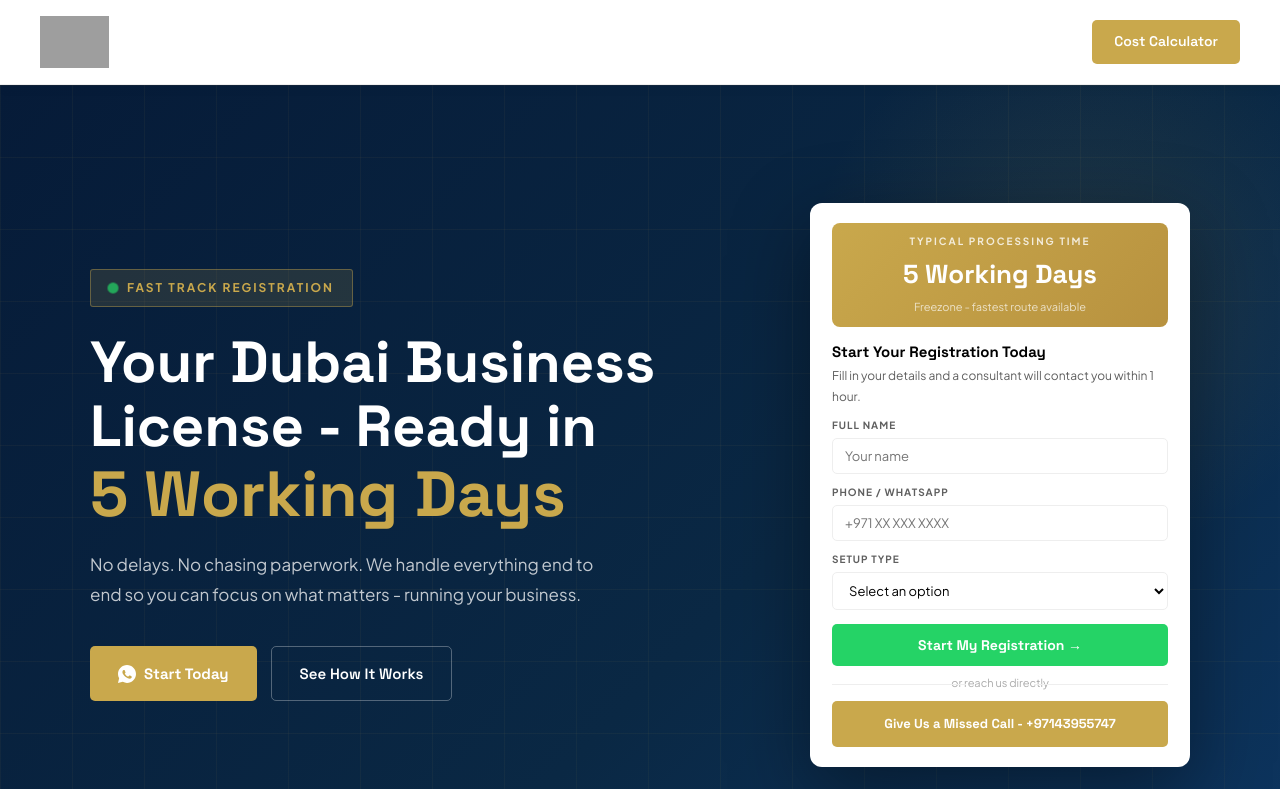
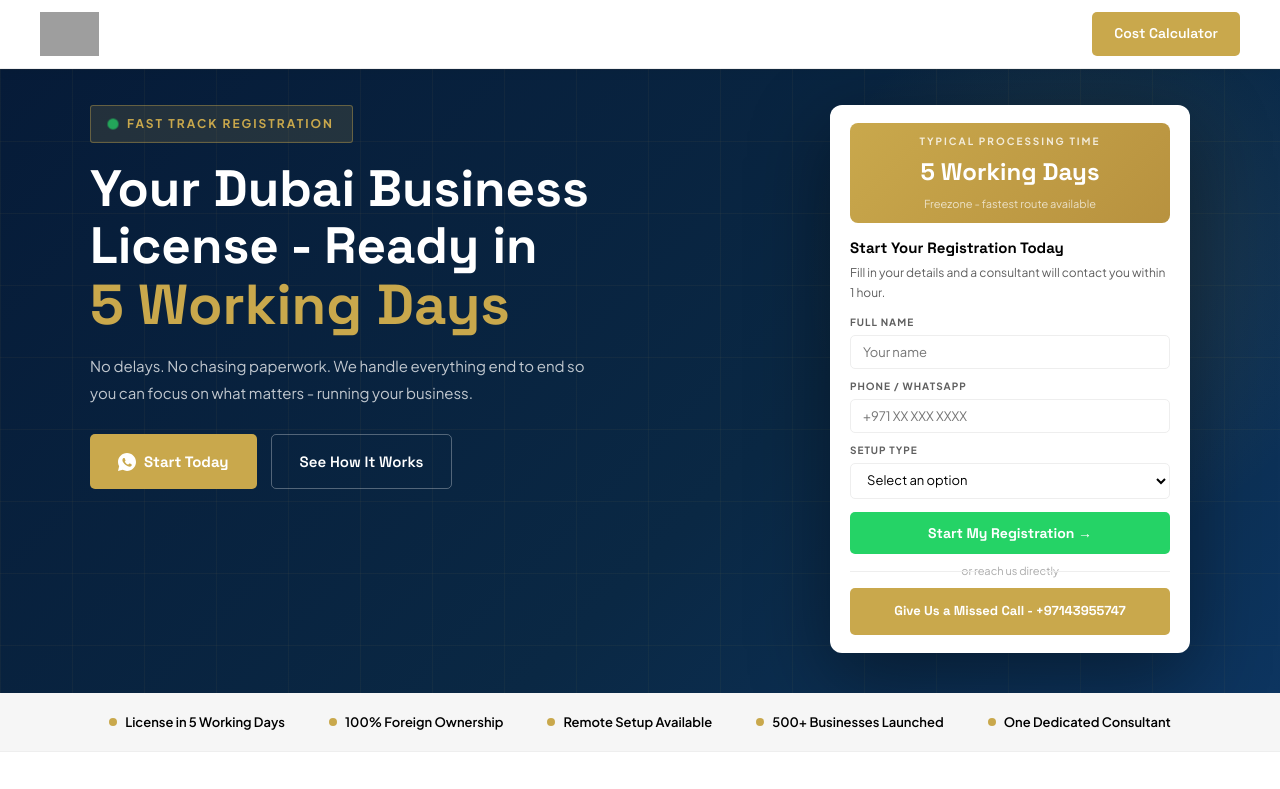
Before and after one commit to 3S-dubai/fast-business-setup-dubai, a plain HTML site: page index.html in a window 1280 px wide. Shown: the top 789 px of the page. Drawn offline with Linux system fonts and the light colour scheme; grey boxes are pictures that could not be loaded.

Commit message:
Add files via upload

```diff
--- a/index.html
+++ b/index.html
@@ -53,29 +53,36 @@
   body { font-family: var(--font-main); color: var(--body); background: var(--white); overflow-x: hidden; font-size: 16px; line-height: 1.7; }
 
   /* NAV */
-  .topbar { background: var(--white); border-bottom: 1px solid var(--border); padding: 16px 40px; display: flex; align-items: center; justify-content: space-between; position: sticky; top: 0; z-index: 100; box-shadow: 0 2px 12px rgba(0,0,0,0.06); }
-  .topbar img { height: 52px; width: auto; }
+  .topbar { background: var(--white); border-bottom: 1px solid var(--border); padding: 12px 40px; display: flex; align-items: center; justify-content: space-between; position: sticky; top: 0; z-index: 100; box-shadow: 0 2px 12px rgba(0,0,0,0.06); }
+  .topbar img { height: 44px; width: auto; }
   .topbar-cta { display: inline-flex; align-items: center; gap: 8px; background: var(--gold); color: var(--white); font-family: var(--font-heading); font-weight: 600; font-size: 14px; padding: 10px 22px; border-radius: 5px; text-decoration: none; transition: background 0.2s ease; }
   .topbar-cta:hover { background: var(--gold-dark); }
 
   /* HERO */
-  .hero { background: linear-gradient(135deg, var(--navy) 0%, #0a2844 60%, #0d3560 100%); min-height: 100vh; display: flex; align-items: center; position: relative; overflow: hidden; padding: 24px 40px; }
+  .hero {
+    background: linear-gradient(135deg, var(--navy) 0%, #0a2844 60%, #0d3560 100%);
+    display: flex;
+    align-items: flex-start;
+    position: relative;
+    overflow: hidden;
+    padding: 36px 40px 40px;
+  }
   .hero::before { content: ''; position: absolute; inset: 0; background-image: linear-gradient(rgba(201,168,76,0.05) 1px, transparent 1px), linear-gradient(90deg, rgba(201,168,76,0.05) 1px, transparent 1px); background-size: 72px 72px; pointer-events: none; }
   .hero::after { content: ''; position: absolute; right: -100px; top: -100px; width: 600px; height: 600px; background: radial-gradient(circle, rgba(201,168,76,0.12) 0%, transparent 65%); pointer-events: none; }
-  .hero-inner { max-width: 1100px; margin: 0 auto; width: 100%; display: grid; grid-template-columns: 1fr 380px; gap: 48px; align-items: center; position: relative; z-index: 2; }
+  .hero-inner { max-width: 1100px; margin: 0 auto; width: 100%; display: grid; grid-template-columns: 1fr 360px; gap: 48px; align-items: start; position: relative; z-index: 2; }
 
   /* SPEED BADGE */
-  .speed-badge { display: inline-flex; align-items: center; gap: 10px; background: rgba(201,168,76,0.15); border: 1px solid rgba(201,168,76,0.4); color: var(--gold); font-size: 12px; font-weight: 700; letter-spacing: 2px; text-transform: uppercase; padding: 8px 18px; border-radius: 3px; margin-bottom: 24px; animation: fadeUp 0.6s ease both; }
+  .speed-badge { display: inline-flex; align-items: center; gap: 10px; background: rgba(201,168,76,0.15); border: 1px solid rgba(201,168,76,0.4); color: var(--gold); font-size: 12px; font-weight: 700; letter-spacing: 2px; text-transform: uppercase; padding: 8px 18px; border-radius: 3px; margin-bottom: 18px; animation: fadeUp 0.6s ease both; }
   .speed-badge .pulse { width: 8px; height: 8px; background: var(--green); border-radius: 50%; flex-shrink: 0; animation: pulse 1.5s infinite; }
   @keyframes pulse { 0%,100%{transform:scale(1);opacity:1} 50%{transform:scale(1.4);opacity:0.7} }
 
-  .hero h1 { font-family: var(--font-heading); font-size: clamp(34px, 5vw, 58px); font-weight: 700; line-height: 1.1; color: var(--white); margin-bottom: 20px; animation: fadeUp 0.7s ease 0.1s both; }
+  .hero h1 { font-family: var(--font-heading); font-size: clamp(30px, 4vw, 52px); font-weight: 700; line-height: 1.1; color: var(--white); margin-bottom: 16px; animation: fadeUp 0.7s ease 0.1s both; }
   .hero h1 .highlight { color: var(--gold); font-size: 1.1em; }
-  .hero-lead { font-size: 17px; color: rgba(255,255,255,0.75); line-height: 1.8; margin-bottom: 36px; max-width: 520px; animation: fadeUp 0.7s ease 0.2s both; }
+  .hero-lead { font-size: 15px; color: rgba(255,255,255,0.75); line-height: 1.8; margin-bottom: 28px; max-width: 520px; animation: fadeUp 0.7s ease 0.2s both; }
   .hero-btns { display: flex; gap: 14px; flex-wrap: wrap; animation: fadeUp 0.7s ease 0.3s both; }
 
   /* TIMELINE STRIP */
-  .timeline-strip { display: flex; gap: 0; margin-top: 32px; flex-wrap: wrap; animation: fadeUp 0.7s ease 0.4s both; }
+  .timeline-strip { display: flex; gap: 0; margin-top: 28px; flex-wrap: wrap; animation: fadeUp 0.7s ease 0.4s both; }
   .t-step { flex: 1; text-align: center; position: relative; min-width: 80px; }
   .t-step::after { content: '→'; position: absolute; right: -10px; top: 50%; transform: translateY(-50%); color: var(--gold); font-size: 16px; z-index: 1; }
   .t-step:last-child::after { display: none; }
@@ -91,16 +98,16 @@
   .btn-wa:hover { background: var(--gold-dark); }
 
   /* HERO CARD */
-  .hero-card { background: var(--white); border-radius: 12px; padding: 20px 22px; box-shadow: 0 24px 80px rgba(0,0,0,0.4); animation: fadeUp 0.8s ease 0.2s both; }
+  .hero-card { background: var(--white); border-radius: 12px; padding: 18px 20px; box-shadow: 0 24px 80px rgba(0,0,0,0.4); animation: fadeUp 0.8s ease 0.2s both; }
   .card-timer-banner { background: linear-gradient(135deg, var(--gold), var(--gold-dark)); border-radius: 8px; padding: 10px; text-align: center; margin-bottom: 12px; }
   .card-timer-banner .banner-label { font-size: 10px; font-weight: 700; letter-spacing: 2px; text-transform: uppercase; color: rgba(255,255,255,0.8); margin-bottom: 2px; }
-  .card-timer-banner .banner-val { font-family: var(--font-heading); font-size: 26px; font-weight: 700; color: var(--white); }
+  .card-timer-banner .banner-val { font-family: var(--font-heading); font-size: 24px; font-weight: 700; color: var(--white); }
   .card-timer-banner .banner-note { font-size: 11px; color: rgba(255,255,255,0.7); margin-top: 2px; }
   .hero-card h3 { font-family: var(--font-heading); font-size: 15px; font-weight: 700; color: var(--black); margin-bottom: 2px; }
   .hero-card > p { font-size: 12px; color: var(--body); margin-bottom: 10px; }
-  .form-group { margin-bottom: 10px; }
+  .form-group { margin-bottom: 9px; }
   .form-group label { display: block; font-size: 10px; font-weight: 700; letter-spacing: 1px; text-transform: uppercase; color: var(--body); margin-bottom: 4px; }
-  .form-group input, .form-group select { width: 100%; border: 1px solid var(--border); border-radius: 5px; padding: 9px 12px; font-size: 13px; color: var(--black); font-family: var(--font-main); transition: border-color 0.2s; outline: none; background: var(--white); }
+  .form-group input, .form-group select { width: 100%; border: 1px solid var(--border); border-radius: 5px; padding: 8px 12px; font-size: 13px; color: var(--black); font-family: var(--font-main); transition: border-color 0.2s; outline: none; background: var(--white); }
   .form-group input:focus, .form-group select:focus { border-color: var(--gold); }
   .form-submit { width: 100%; background: var(--green); color: var(--white); font-family: var(--font-heading); font-weight: 700; font-size: 14px; padding: 12px; border: none; border-radius: 5px; cursor: pointer; transition: all 0.2s ease; margin-top: 4px; }
   .form-submit:hover { background: #1ea952; }
@@ -109,13 +116,13 @@
   .form-divider::before { left: 0; } .form-divider::after { right: 0; }
 
   /* TRUST BAR */
-  .trust-bar { background: var(--light); border-bottom: 1px solid var(--border); padding: 20px 40px; }
-  .trust-inner { max-width: 1100px; margin: 0 auto; display: flex; flex-wrap: wrap; justify-content: center; gap: 20px 44px; }
+  .trust-bar { background: var(--light); border-bottom: 1px solid var(--border); padding: 18px 40px; }
+  .trust-inner { max-width: 1100px; margin: 0 auto; display: flex; flex-wrap: wrap; justify-content: center; gap: 16px 44px; }
   .trust-item { display: flex; align-items: center; gap: 8px; font-size: 13px; font-weight: 600; color: var(--black); }
   .trust-item .dot { width: 8px; height: 8px; background: var(--gold); border-radius: 50%; flex-shrink: 0; }
 
   /* JURISDICTIONS */
-  .jurisdictions { background: var(--white); padding: 48px 40px; border-bottom: 1px solid var(--border); }
+  .jurisdictions { background: var(--white); padding: 40px 40px; border-bottom: 1px solid var(--border); }
   .jur-inner { max-width: 1100px; margin: 0 auto; }
   .jur-title { font-size: 12px; font-weight: 700; letter-spacing: 3px; text-transform: uppercase; color: var(--body); text-align: center; margin-bottom: 28px; }
   .jur-logos { display: flex; flex-wrap: wrap; justify-content: center; align-items: center; gap: 32px 48px; }
@@ -181,8 +188,8 @@
     .steps-grid::before { display: none; }
     .services-grid, .next-grid { grid-template-columns: 1fr 1fr; }
     .faq-grid { grid-template-columns: 1fr; }
-    .hero, section { padding: 60px 20px; }
-    .topbar { padding: 14px 20px; }
+    .hero, section { padding: 40px 20px; }
+    .topbar { padding: 12px 20px; }
     .timeline-strip { flex-direction: column; gap: 8px; }
     .t-step::after { display: none; }
   }
```
